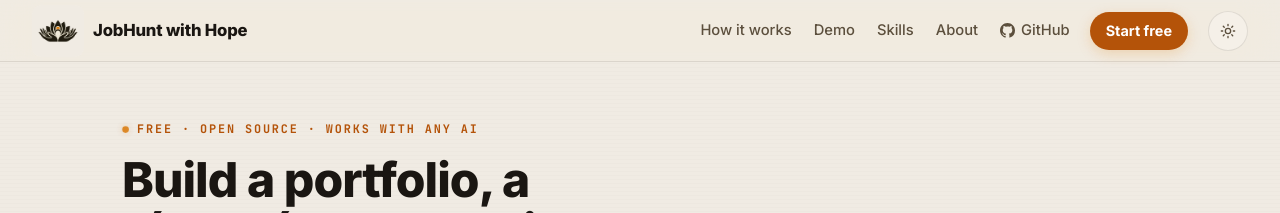
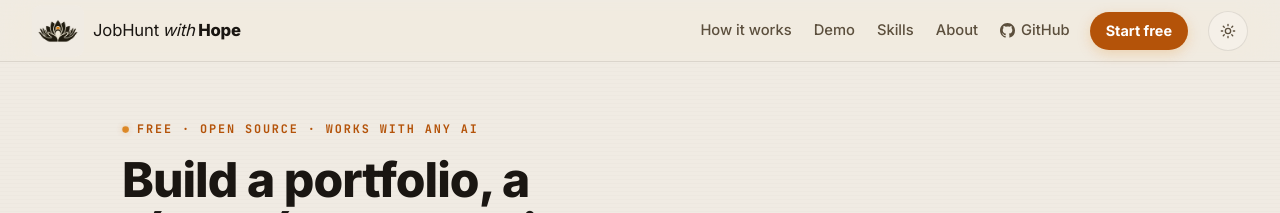
Before and after one commit to oneconsciousness/agenthope, a Jekyll site: the page built from index.html, in a window 1280 px wide. Shown: the top 213 px of the page. Built offline with Jekyll 4.4.1, drawn with Linux system fonts in a browser that asks for light colours.

Commit message:
style(site): wordmark — normal JobHunt, italic with, bold Hope
Co-Authored-By: Claude Opus 4.8 (1M context) <noreply@anthropic.com>

```diff
--- a/_layouts/default.html
+++ b/_layouts/default.html
@@ -48,7 +48,7 @@
       </button>
       <a class="brand" href="{{ '/' | relative_url }}">
         <img class="brand-logo" src="{{ '/assets/img/app-icon.png' | relative_url }}" alt="" width="52" height="52" />
-        <span class="brand-name">JobHunt with Hope</span>
+        <span class="brand-name"><span class="bn-job">JobHunt</span> <span class="bn-with">with</span> <span class="bn-hope">Hope</span></span>
       </a>
       <div class="topbar-right">
         <nav class="topbar-nav" aria-label="Primary">
--- a/assets/style.css
+++ b/assets/style.css
@@ -515,6 +515,9 @@ html:not(.js) .slide-tag { display: none; }
 
 /* About — credit links (name + LinkedIn / GitHub mark) */
 .brand-name { white-space: nowrap; }
+.brand-name .bn-job { font-weight: 400; }
+.brand-name .bn-with { font-weight: 400; font-style: italic; }
+.brand-name .bn-hope { font-weight: 800; }
 .cred { display: inline-flex; align-items: center; gap: 5px; font-weight: 600; white-space: nowrap; }
 .cred .li-ico { color: #0A66C2; flex-shrink: 0; }
 [data-theme="dark"] .cred .li-ico { color: #5AA9EC; }
```
